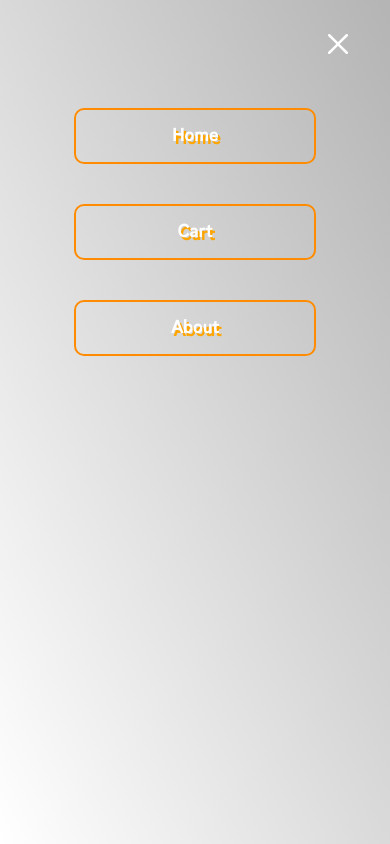
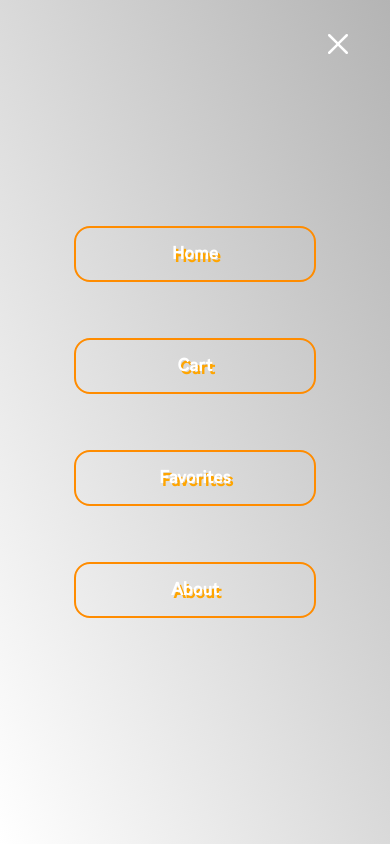
Before and after one commit to onurcagan/ecommerce-site, a Next.js app: page /shopping-cart in a window 390 px wide. Both pictures are taken after a click on the button "Open Menu". Built offline with nearby package versions, Linux system fonts and the light colour scheme.

Commit message:
added FavoriteIcon to mobile & desktop view

```diff
--- /dev/null
+++ b/src/components/FavoriteIcon.tsx
@@ -0,0 +1,30 @@
+import { Center, CenterProps, Icon, Text } from '@chakra-ui/react'
+import React from 'react'
+import { BsFillCircleFill, BsCartFill, BsHeartFill } from 'react-icons/bs'
+import { useFavorite } from '../../context/favoritesContext'
+import { goToPageOutsideOfNavbar } from '../helpers/routeFunction'
+
+export const FavoriteIcon = (props: CenterProps) => {
+  const { state } = useFavorite()
+  return (
+    <Center
+      {...props}
+      onClick={() => goToPageOutsideOfNavbar('favorites')}
+      _hover={{ cursor: 'pointer' }}
+    >
+      <Text pos='absolute' pl='25px' pb='25px' zIndex='3' fontSize={'14px'}>
+        {state.length - 1}
+      </Text>
+      <Icon
+        as={BsFillCircleFill}
+        position='absolute'
+        pl='25px'
+        pb='25px'
+        fontSize={'45px'}
+        zIndex={'2'}
+        color='#E94057'
+      />
+      <Icon as={BsHeartFill} color='darkorange' fontSize={'2xl'} />
+    </Center>
+  )
+}
--- a/src/components/Favorites/Favorites.tsx
+++ b/src/components/Favorites/Favorites.tsx
@@ -8,8 +8,6 @@ import { ProductCardSkeleton } from '../ProductCardSkeleton'
 export const Favorites = () => {
   const { state } = useFavorite()
   const { data: products } = useFetchItemsQuery()
-
-  console.log(state.length, state, state.length === 1)
 
   // if there are no items in favorites.
   if (state.length === 1) {
--- a/src/components/NavBar.tsx
+++ b/src/components/NavBar.tsx
@@ -3,12 +3,15 @@ import { Button, Flex, IconButton } from '@chakra-ui/react'
 import { useRouter } from 'next/router'
 import { useState } from 'react'
 import { useCartContext } from '../../context/cartContext'
+import { useFavorite } from '../../context/favoritesContext'
 import { goToPage } from '../helpers/routeFunction'
 import { CartIcon } from './CartIcon'
+import { FavoriteIcon } from './FavoriteIcon'
 import { StyledBsShop } from './StyledBsShop'
 
 export const Navbar = () => {
   const [display, setDisplay] = useState('none')
+  const { state } = useFavorite()
   const { cart } = useCartContext()
   const router = useRouter()
 
@@ -55,7 +58,7 @@ export const Navbar = () => {
         >
           Home
         </Button>
-        {cart.length - 1 > 0 ? (
+        {cart.length > 1 ? (
           <CartIcon />
         ) : (
           <Button
@@ -76,6 +79,9 @@ export const Navbar = () => {
         >
           Checkout
         </Button> */}
+        {state.length > 1 ? (
+          <FavoriteIcon />
+        ) : (
           <Button
             textShadow='.5px .5px orange'
             color='#E94057'
@@ -85,6 +91,7 @@ export const Navbar = () => {
           >
             Favorites
           </Button>
+        )}
         <Button
           textShadow='.5px .5px orange'
           color='#E94057'
@@ -99,8 +106,8 @@ export const Navbar = () => {
       {/* Mobile Hamburger Menu */}
       <Flex my={'.5rem'} ml={'auto'} mr={'1rem'} display={['flex', 'none', 'none', 'none']}>
         {/* Cart shows up if not empty */}
-        {cart.length - 1 > 0 && <CartIcon pr='1rem' />}
-
+        {cart.length > 1 && <CartIcon pr='1.5rem' />}
+        {state.length > 1 && <FavoriteIcon pr='1.5rem' />}
         <IconButton
           display={['flex', 'none', 'none', 'none']}
           size={'md'}
@@ -124,18 +131,21 @@ export const Navbar = () => {
           overflow={'auto'}
         >
           <IconButton
+            pos='absolute'
+            top='0'
+            right='0'
+            mt='1.5rem'
+            mr='2rem'
             colorScheme={'#000000'}
-            mt='1.5rem'
-            ml={'auto'}
-            mr='2rem'
             size={'md'}
             width={'1rem'}
             aria-label='Close Icon'
             icon={<CloseIcon color={'white'} fontSize='xl' />}
             onClick={() => setDisplay('none')}
           />
-          <Flex flexDir='column' pr='2rem' pl='2rem' gap={'3rem'} alignItems='center'>
+          <Flex flexDir='column' px='2rem' gap={'4rem'} alignItems='center' my='auto'>
             <Button
+              rounded='xl'
               textShadow='2.5px 2.5px orange'
               colorScheme='black'
               outlineColor='darkorange'
@@ -148,6 +158,7 @@ export const Navbar = () => {
               Home
             </Button>
             <Button
+              rounded='xl'
               textShadow='2.5px 2.5px orange'
               colorScheme='black'
               outlineColor='darkorange'
@@ -158,6 +169,17 @@ export const Navbar = () => {
               Cart
             </Button>
 
+            <Button
+              rounded='xl'
+              textShadow='2.5px 2.5px orange'
+              colorScheme='black'
+              outlineColor='darkorange'
+              size={'lg'}
+              minWidth='60vw'
+              onClick={() => goToPage(setDisplay, 'favorites')}
+            >
+              Favorites
+            </Button>
             {/* <Button
               colorScheme='black'
               size={'lg'}
@@ -174,19 +196,13 @@ export const Navbar = () => {
               Checkout
             </Button> */}
             <Button
+              rounded='xl'
               textShadow='2.5px 2.5px orange'
               colorScheme='black'
               outlineColor='darkorange'
               size={'lg'}
               minWidth='60vw'
-              onClick={() => {
-                if (router.pathname === '/about') {
-                  setDisplay('none')
-                } else {
-                  router.push('about')
-                  setDisplay('none')
-                }
-              }}
+              onClick={() => goToPage(setDisplay, 'about')}
             >
               About
             </Button>
--- a/src/components/ShoppingCart/CartOrderSummary.tsx
+++ b/src/components/ShoppingCart/CartOrderSummary.tsx
@@ -61,6 +61,7 @@ export const CartOrderSummary = () => {
         w='100%'
         size='lg'
         fontSize='md'
+        onClick={() => alert('Checkout page is not yet implemented but it soon will be!')}
         // onClick={() => goToPageOutsideOfNavbar('checkout')} TODO: this is commented until I properly implement Checkout page.
       >
         Checkout
--- a/src/components/ShoppingCart/ShoppingCart.tsx
+++ b/src/components/ShoppingCart/ShoppingCart.tsx
@@ -7,7 +7,6 @@ import { CartOrderSummary } from './CartOrderSummary'
 
 export const ShoppingCart = () => {
   const { cart } = useCartContext()
-  console.log('cart', cart)
   return (
     <Box
       maxW={{ base: '3xl', lg: '7xl' }}
```
Lines whose indentation alone changed are shown as unchanged.
